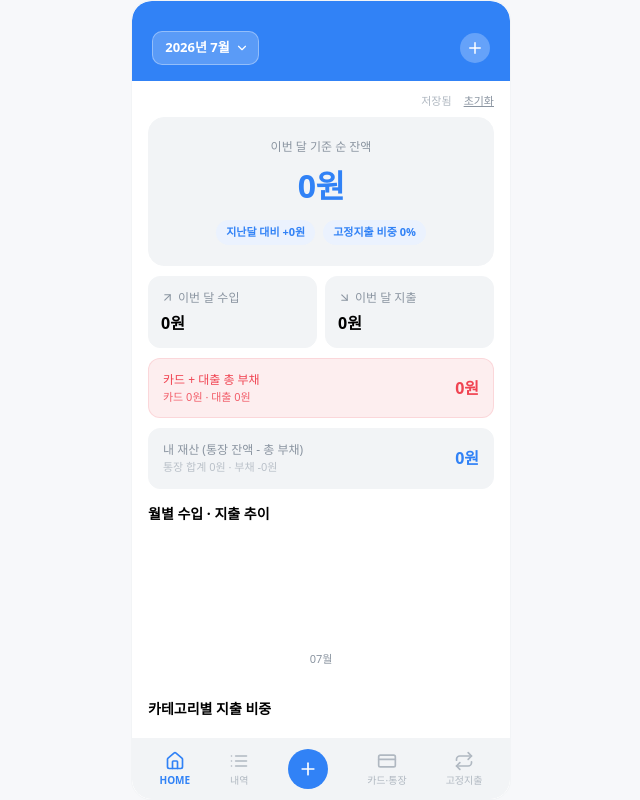
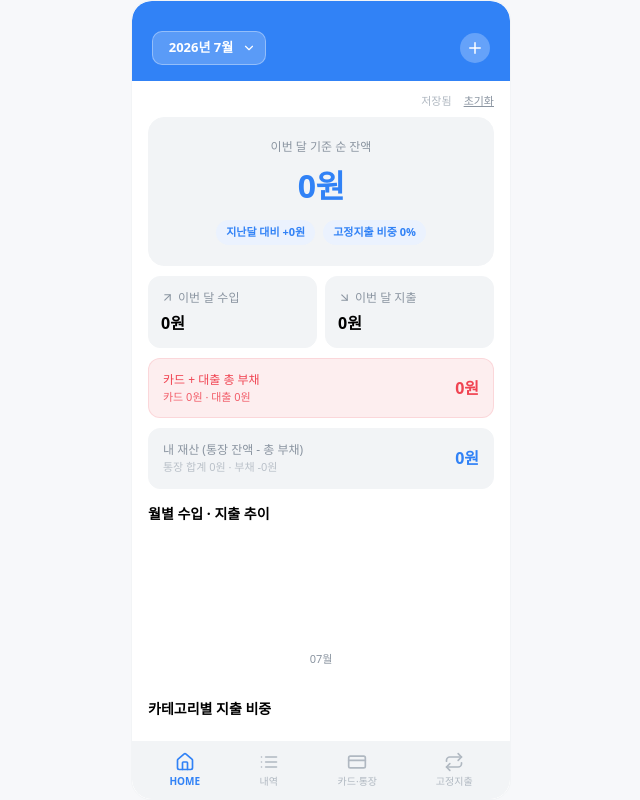
Before and after one commit to yeoneeeapp/my_budget_app, a React (Vite) app: page / in a window 1280 px wide. Shown: the whole page, without its empty margins (319-959 px from the left). Built offline with nearby package versions, Linux system fonts and the light colour scheme; the HTML template or start-up script is replaced by a standard one; a web font is replaced by a local one.

Commit message:
Add files via upload

```diff
--- a/src/App.jsx
+++ b/src/App.jsx
@@ -227,6 +227,12 @@ function buildMonthsRange(startKey, endKey) {
   return arr;
 }
 
+function addMonthsToMonthKey(monthKey, k) {
+  const [y, m] = monthKey.split("-").map(Number);
+  const total = y * 12 + (m - 1) + k;
+  return `${Math.floor(total / 12)}-${pad2((total % 12) + 1)}`;
+}
+
 const TAB_META = {
   home: { label: "HOME", icon: Home },
   transactions: { label: "내역", icon: List },
@@ -237,7 +243,8 @@ const TAB_META = {
 /* ---------------------------------------------------------- */
 /* Seed data                                                    */
 /* ---------------------------------------------------------- */
-const MONTHS = buildMonthsRange(START_MONTH, CURRENT_MONTH); // 최신 달이 맨 앞 (내림차순), 7월 이전은 존재하지 않음
+const FUTURE_MONTHS_AHEAD = 12; // 현재 달 기준 앞으로 12개월까지 미리 넘겨볼 수 있어요
+const MONTHS = buildMonthsRange(START_MONTH, addMonthsToMonthKey(CURRENT_MONTH, FUTURE_MONTHS_AHEAD)); // 최신(미래) 달이 맨 앞 (내림차순), 7월 이전은 존재하지 않음
 
 const txByMonth = {};
 MONTHS.forEach((m) => {
@@ -354,12 +361,10 @@ function Header({ tabKey, title, onBack, right, month, setMonth, onQuickAdd }) {
   );
 }
 
-function BottomNav({ tab, setTab, onAdd }) {
+function BottomNav({ tab, setTab }) {
   const items = [
     { key: "home", label: "HOME", icon: Home },
     { key: "transactions", label: "내역", icon: List },
-  ];
-  const items2 = [
     { key: "cards", label: "카드·통장", icon: CreditCard },
     { key: "fixed", label: "고정지출", icon: Repeat },
   ];
@@ -385,24 +390,6 @@ function BottomNav({ tab, setTab, onAdd }) {
       {items.map((it) => (
         <Item key={it.key} it={it} />
       ))}
-      <button
-        onClick={onAdd}
-        style={{
-          width: "40px",
-          height: "40px",
-          borderRadius: "50%",
-          background: C.accent,
-          color: "#fff",
-          display: "flex",
-          alignItems: "center",
-          justifyContent: "center",
-        }}
-      >
-        <Plus size={20} />
-      </button>
-      {items2.map((it) => (
-        <Item key={it.key} it={it} />
-      ))}
     </div>
   );
 }
@@ -432,7 +419,10 @@ function HomeScreen({ tx, txAll, month, cards, loans, accounts, goTransactions,
     return Object.entries(map).map(([name, value]) => ({ name, value }));
   }, [tx]);
 
-  const trendData = MONTHS.slice()
+  const monthIdx = MONTHS.indexOf(month);
+  const recentMonths = MONTHS.slice(monthIdx, monthIdx + 4); // 현재 보는 달부터 과거 4개월 (내림차순)
+  const trendData = recentMonths
+    .slice()
     .reverse()
     .map((m) => {
       const items = txAll[m] || [];
@@ -2754,6 +2744,32 @@ export default function BudgetAppPrototype() {
     return () => clearTimeout(timer);
   }, [loaded, txAll, fixed, cards, accounts, loans, installments]);
 
+  // 고정지출은 등록 시점 이후로 MONTHS 범위가 늘어날 수 있어서(예: 다음 달이 됨),
+  // 활성화된(미사용 체크 안 된) 고정지출 항목은 항상 모든 추적 달에 내역이 채워지도록 보정해요.
+  useEffect(() => {
+    if (!loaded) return;
+    const missing = [];
+    fixed
+      .filter((f) => !f.unusedChecked)
+      .forEach((f) => {
+        MONTHS.forEach((m) => {
+          const txId = "fx" + f.id + "-" + m;
+          const exists = (txAll[m] || []).some((t) => t.id === txId);
+          if (!exists) missing.push({ m, tx: fixedTxObj(f, m) });
+        });
+      });
+    if (missing.length > 0) {
+      setTxAll((prev) => {
+        const updated = { ...prev };
+        missing.forEach(({ m, tx: txObj }) => {
+          updated[m] = [txObj, ...(updated[m] || [])];
+        });
+        return updated;
+      });
+    }
+    // eslint-disable-next-line react-hooks/exhaustive-deps
+  }, [loaded, fixed]);
+
   const tx = txAll[month] || [];
   function setTx(updater) {
     setTxAll((prev) => ({ ...prev, [month]: typeof updater === "function" ? updater(prev[month] || []) : updater }));
@@ -3094,6 +3110,8 @@ export default function BudgetAppPrototype() {
       <AccountDetailScreen
         account={selectedAccount}
         tx={tx}
+        txAll={txAll}
+        month={month}
         cards={cards}
         onEdit={() => {
           setEditingAccount(selectedAccount);
@@ -3197,14 +3215,7 @@ export default function BudgetAppPrototype() {
           }
         />
         <div style={{ flex: 1, overflowY: "auto" }}>{screen}</div>
-        <BottomNav
-          tab={tab}
-          setTab={goTab}
-          onAdd={() => {
-            setEditingTx(null);
-            setShowAdd(true);
-          }}
-        />
+        <BottomNav tab={tab} setTab={goTab} />
         {showAdd && (
           <AddSheet
             cards={cards}
```
